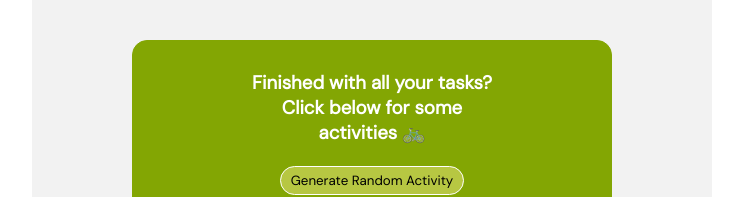
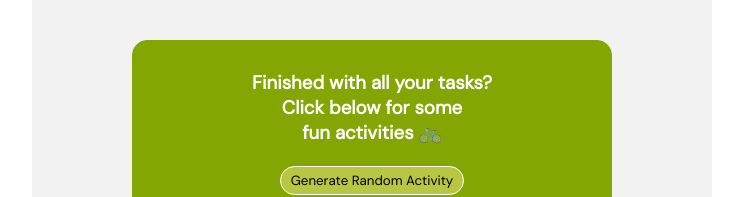
Before and after one commit to Anahisv23/Todo-List, a React (Create React App) app in the folder todo-list/: page / in a window 1280 px wide. Shown: the part 876-1073 px from the top of the page, without its empty margins (268-1011 px from the left). Built offline with nearby package versions, Linux system fonts and the light colour scheme.

Commit message:
changed text in Random activity generator

```diff
--- a/todo-list/src/RandomToDoGenerator.js
+++ b/todo-list/src/RandomToDoGenerator.js
@@ -20,7 +20,7 @@ const RandomToDoGenerator = () => {
 
     return (
         <div className="random-activity">
-            <h3 style={{ textAlign: "center", color: "white" }}>Finished with all your tasks?<br></br>Click below for some<br></br>activities 🚲</h3>
+            <h3 style={{ textAlign: "center", color: "white" }}>Finished with all your tasks?<br></br>Click below for some<br></br>fun activities 🚲</h3>
             <h4 style={{ textAlign: "center", color: "#034001" }}>{activity}</h4>
             <button className="centered-button" onClick={handleClick}> Generate Random Activity</button>
         </div>
```
